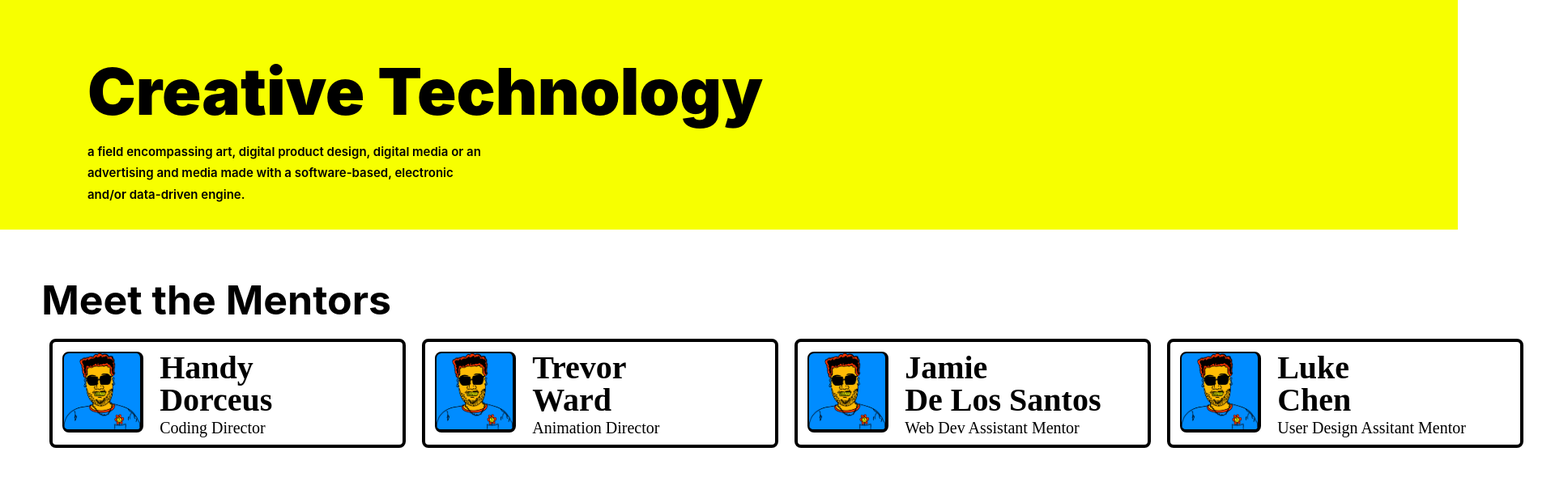
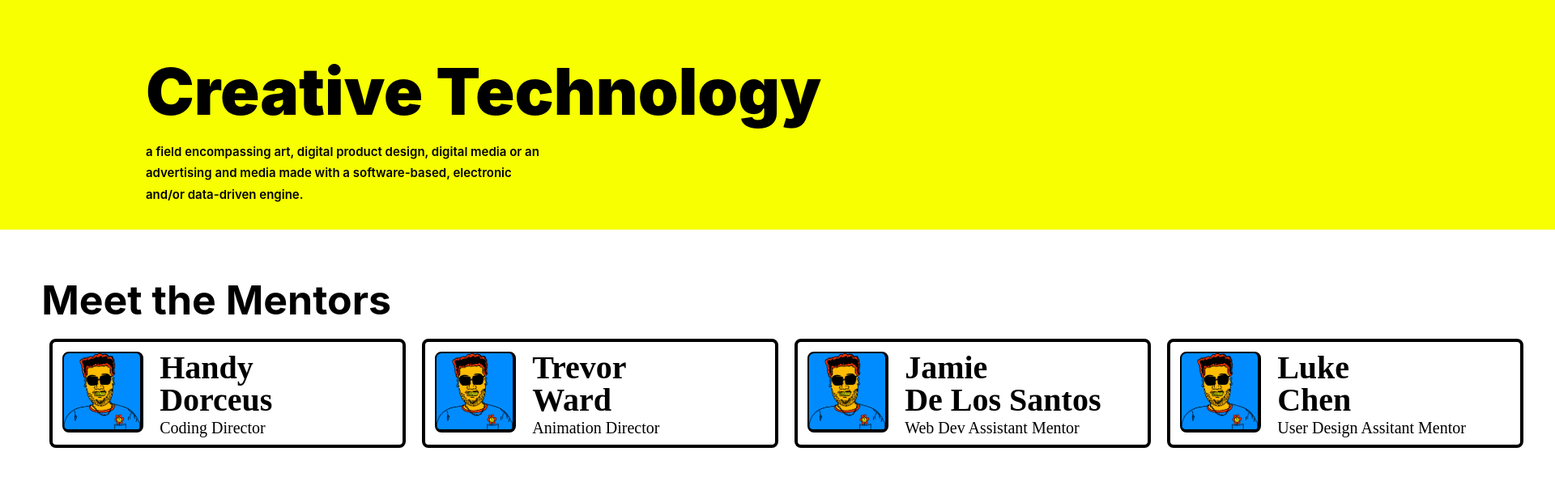
Before and after one commit to Artists-for-Humanity/afhonline, a Next.js app in the folder nextjs-blog/: page /ctech in a window 1280 px wide. Shown: the top 616 px of the page at 81% size, 1920 px wide, since content can reach past the window. Built offline with nearby package versions, Linux system fonts and the light colour scheme.

Commit message:
lengthen hero

```diff
--- a/nextjs-blog/components/StudioHome/styles.module.css
+++ b/nextjs-blog/components/StudioHome/styles.module.css
@@ -1,8 +1,8 @@
 .container{
-    /* font-family: 'Boring Sans Variable'; */
-    width:1800px;
+    width: 3000px;
 
 }
+
 
 .hero{
     background: #F7FF00;
```
